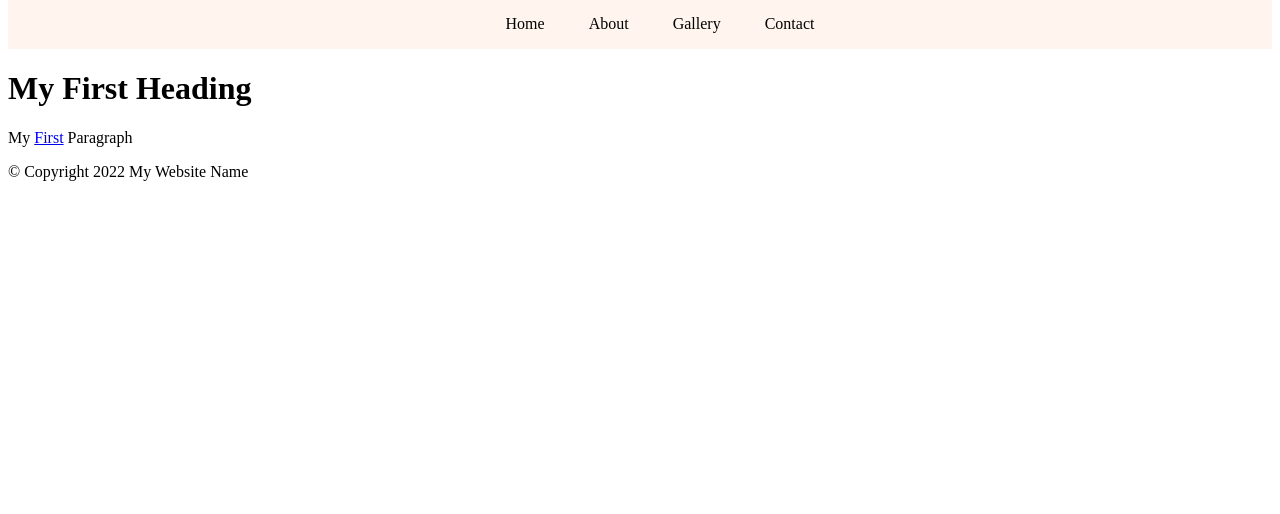
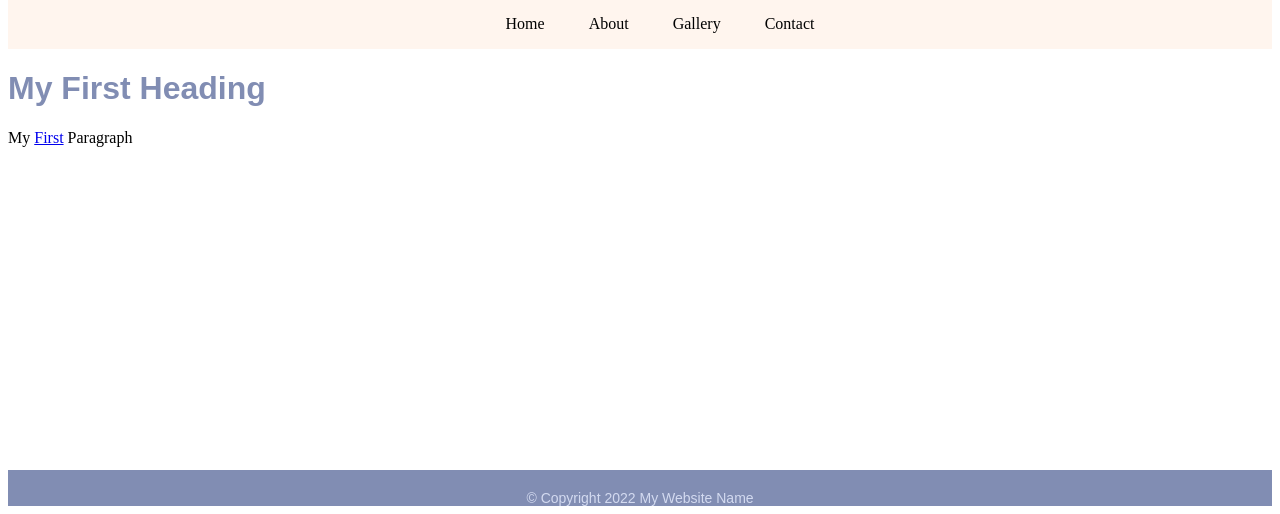
Before and after one commit to PriyaWestCliff/tutorialwebsite, a plain HTML site: page index.html in a window 1280 px wide. Shown: the part 411-925 px from the top of the page. Before the commit the page ends 800 px from the top, so only its background shows below. Drawn offline with Linux system fonts and the light colour scheme.

Commit message:
css commit 3

```diff
--- a/index.html
+++ b/index.html
@@ -46,6 +46,22 @@
             padding-top: 2px;
             height: 50px;
         }
+        main {
+            height: 400px;
+        }
+        main h1 {
+            color: rgb(129, 141,179);
+            font-family: Arial, Helvetica, sans-serif;
+        }
+        footer{
+            height: 40x;
+            background-color: rgb(129, 141,179);
+            text-align: center;
+            padding-top: 20px;
+            color: rgb(211, 218, 240);
+            font-family: Arial, Helvetica, sans-serif;
+            font-size: 14px; /*16px=1em =1rem=100%=12pt||14px=0.9rem=90%=11pt*/
+        }
     </style>
 </head>
 <body>
```
